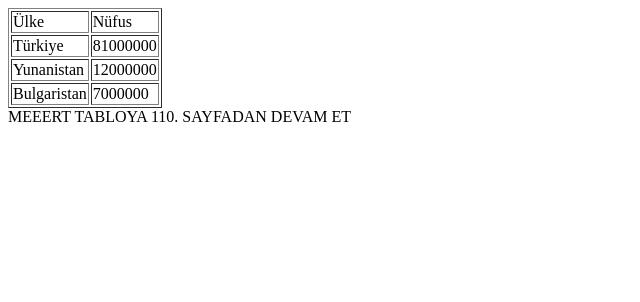
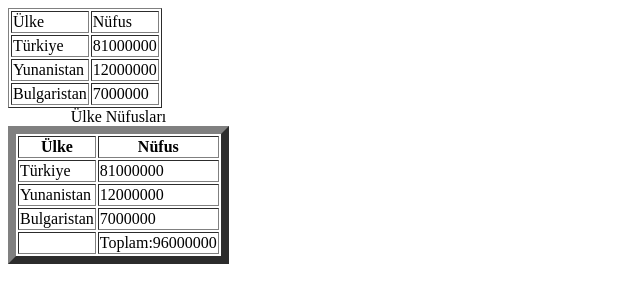
Before and after one commit to mertbn/WebDesignCheatSheet, a plain HTML site: page HTML/tabloetiketleri.html in a window 1280 px wide. Shown: the whole page, without its empty margins (0-640 px from the left). Drawn offline with Linux system fonts and the light colour scheme.

Commit message:
Update tabloetiketleri.html

```diff
--- a/HTML/tabloetiketleri.html
+++ b/HTML/tabloetiketleri.html
@@ -16,6 +16,19 @@
         </table>
 
         <!-- bir diğer etiketlerimiz  <caption> =tabloya başlık vermek için, <th> =tablo başlıklarını içeren hücreleri oluşturmak için kullanılır, <thead> =başlık bölümünü, <tbody> veri bölümünü, <tfood> =ise tablonun alt bölümünü belirtmek için kullanılır.-->
-         MEEERT TABLOYA 110. SAYFADAN DEVAM ET
+          <table border="8">
+               <caption>Ülke Nüfusları</caption> <!-- BAŞLIK -->
+               <thead>
+                    <tr><th><b>Ülke</b></th><th><b>Nüfus</b></th></tr>
+               </thead>
+               <tbody> <!-- VERİLER -->
+                    <tr><td>Türkiye</td><td>81000000</td></tr>
+                    <tr><td>Yunanistan</td><td>12000000</td></tr>
+                    <tr><td>Bulgaristan</td><td>7000000</td></tr>
+               </tbody>
+               <tfoot>
+                    <tr><td></td><td>Toplam:96000000</td></tr>
+               </tfoot>
+          </table>
     </body>
 </html>
```
